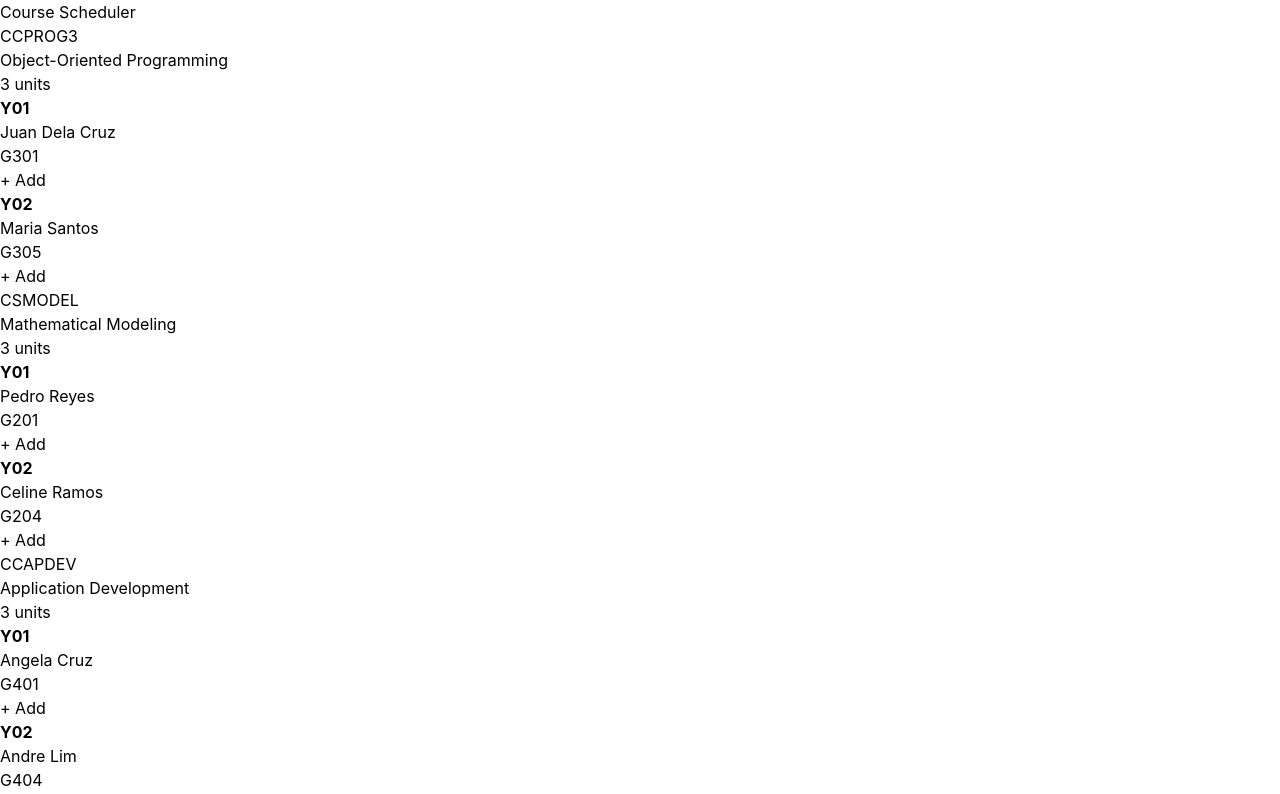
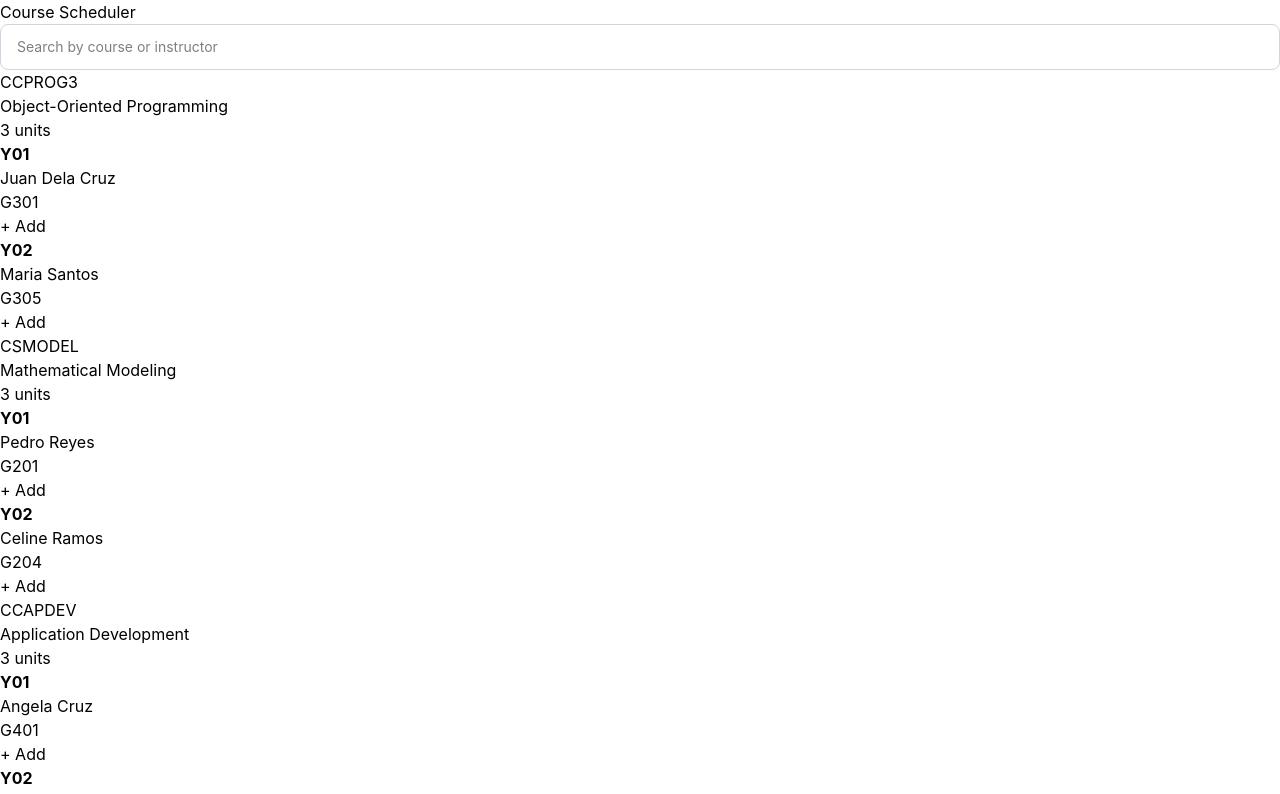
Before and after one commit to wMarc11/Scheda, a React (Vite) app: page / in a window 1280 px wide. Shown: the top 794 px of the page. Built offline with nearby package versions, Linux system fonts and the light colour scheme.

Commit message:
feat: add course and instructor search

```diff
--- a/src/App.jsx
+++ b/src/App.jsx
@@ -1,11 +1,14 @@
+import { useState } from 'react';
 import { useCourses } from './hooks/useCourses';
 import CourseList from './components/courses/CourseList';
 import SelectedSectionsList from './components/schedule/SelectedSectionsList';
 import ScheduleTimetable from './components/schedule/ScheduleTimetable';
+import CourseSearchBar from './components/courses/CourseSearchBar';
 import "./index.css"
 
 function App() {
   const { courses, loading, error } = useCourses();
+  const [query, setQuery] = useState("");
 
   if (loading) {
     return <p>Loading courses...</p>
@@ -15,12 +18,35 @@ function App() {
     return <p>Failed to load courses...</p>
   }
 
+  const filteredCourses = courses.map((course) => {
+    const searchTerm = query.toLowerCase();
+
+    const courseMatches =
+      course.code.toLowerCase().includes(searchTerm) ||
+      course.title.toLowerCase().includes(searchTerm);
+
+    {/*If no course matches, the one being searched for is a professor*/}
+    const filteredSections = courseMatches
+      ? course.sections
+      : course.sections.filter((section) =>
+        section.instructor.toLowerCase().includes(searchTerm)
+      );
+
+    return {
+      ...course,
+      sections: filteredSections
+    };
+
+  }).filter((course) => course.sections.length > 0);
+
   return (
     <main>
       <h1>Course Scheduler</h1>
 
-      <CourseList courses={courses} />
-      <SelectedSectionsList />
+      <CourseSearchBar onSearch={setQuery} />
+
+      <CourseList courses={filteredCourses} />
+
       <ScheduleTimetable />
     </main>
   );
--- /dev/null
+++ b/src/components/courses/CourseSearchBar.jsx
@@ -0,0 +1,24 @@
+import { useState } from "react";
+
+const CourseSearchBar = ({ onSearch }) => {
+    const [query, setQuery] = useState("");
+
+    const handleChange = (event) => {
+        const value = event.target.value;
+
+        setQuery(value);
+        onSearch(value);
+    };
+
+    return (
+        <input
+            type="text"
+            value={query}
+            onChange={handleChange}
+            placeholder="Search by course or instructor"
+            className="w-full rounded-lg border border-gray-300 px-4 py-3 text-sm outline-none focus:border-blue-500"
+        />
+    );
+}
+
+export default CourseSearchBar;
```
